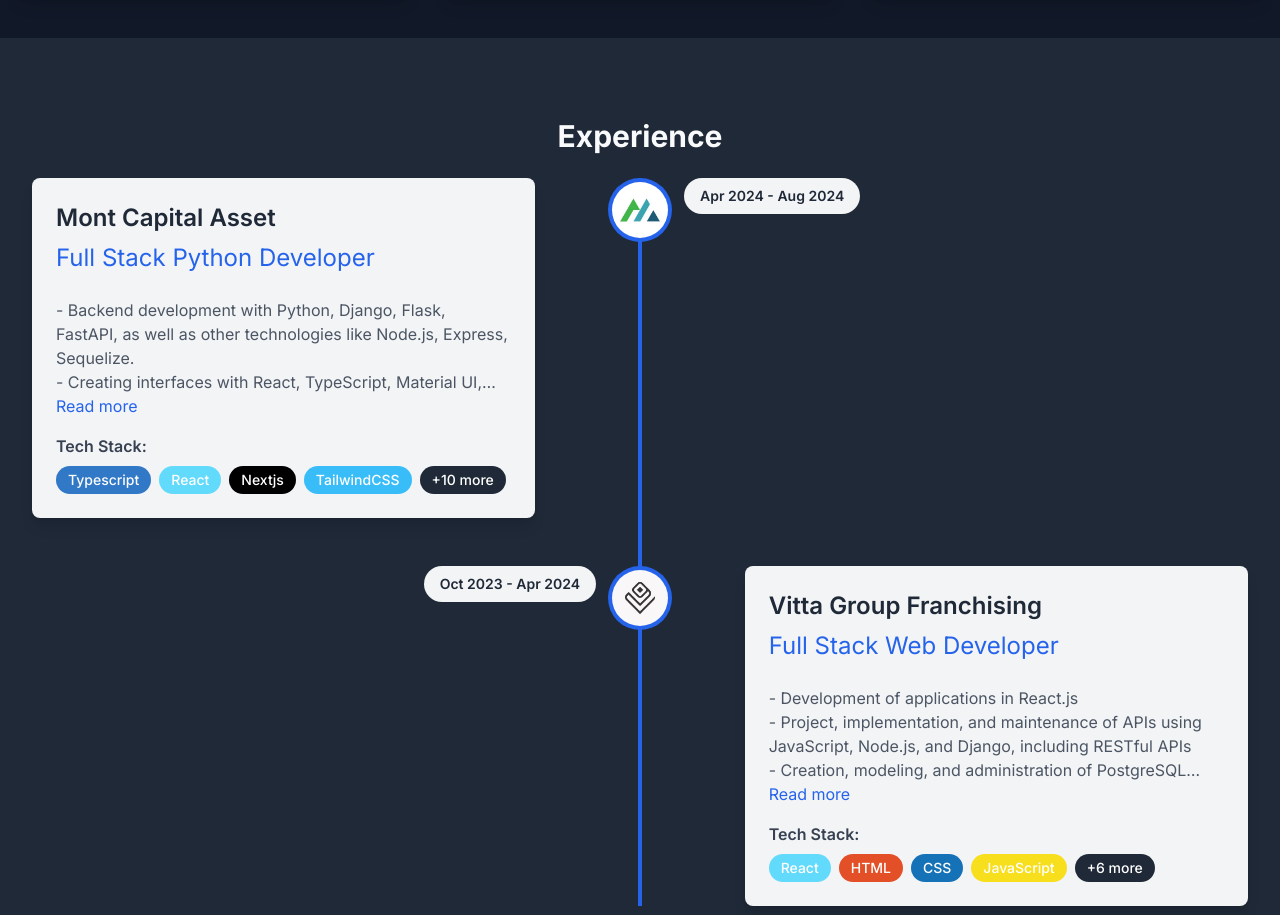
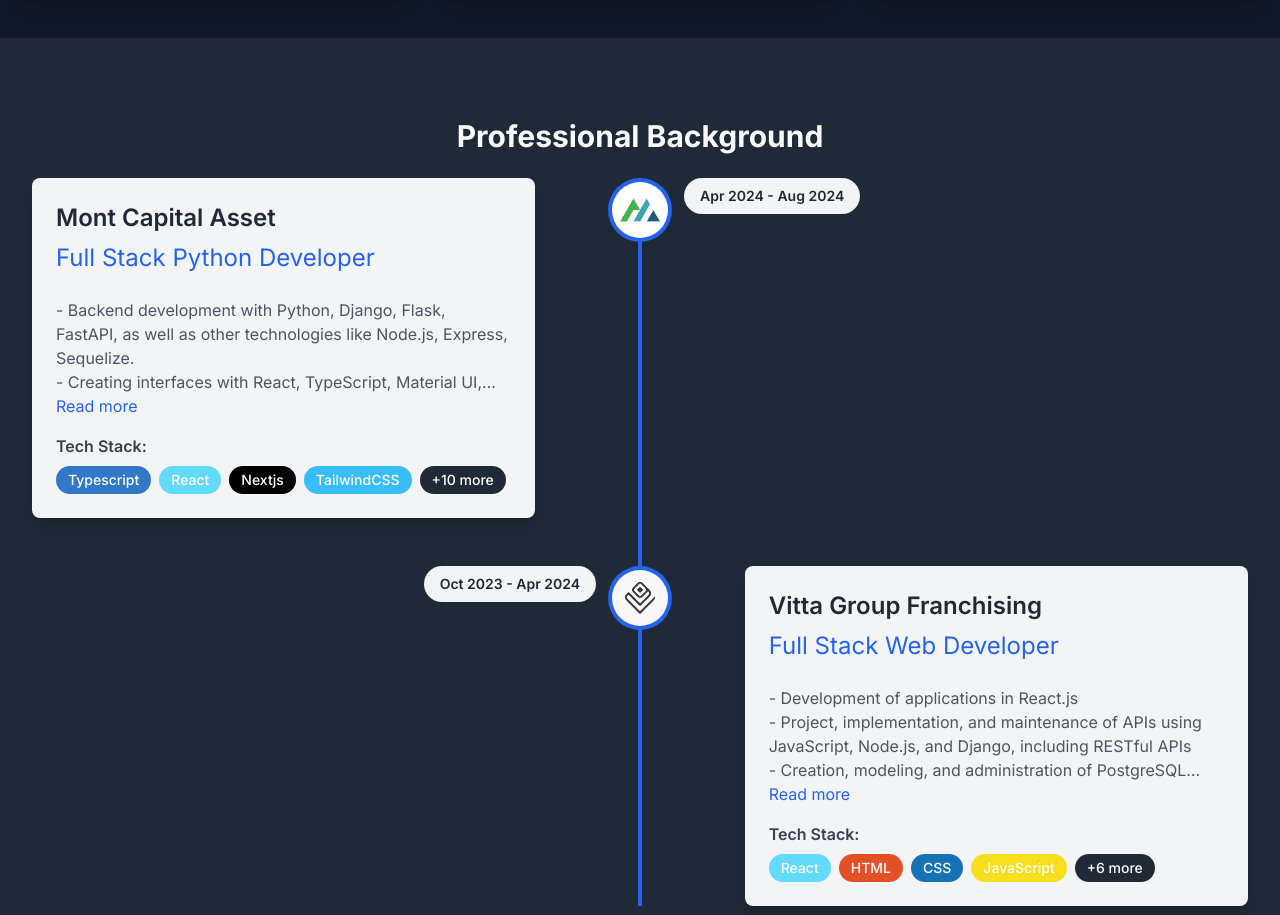
Before and after one commit to LucasNoliveira/portfolio-page, a Next.js app: page / in a window 1280 px wide. Shown: the part 1678-2593 px from the top of the page. Built offline with nearby package versions, Linux system fonts and the light colour scheme.

Commit message:
experience changed to professional background

```diff
--- a/src/app/components/Experiences.tsx
+++ b/src/app/components/Experiences.tsx
@@ -161,7 +161,7 @@
                     animate={{ opacity: 1, y: 0 }}
                     transition={{ duration: 0.8, ease: 'easeOut' }}
                 >
-                    {translations.experience}
+                    {translations.professionalBackground}
                 </motion.h2>
 
                 <div className="relative">
```
